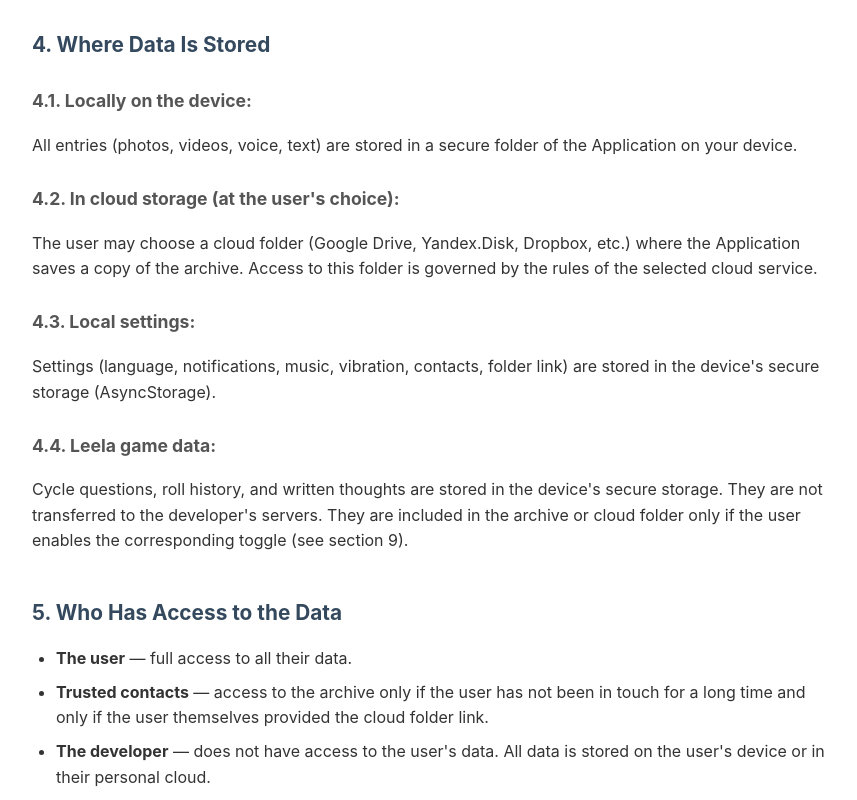
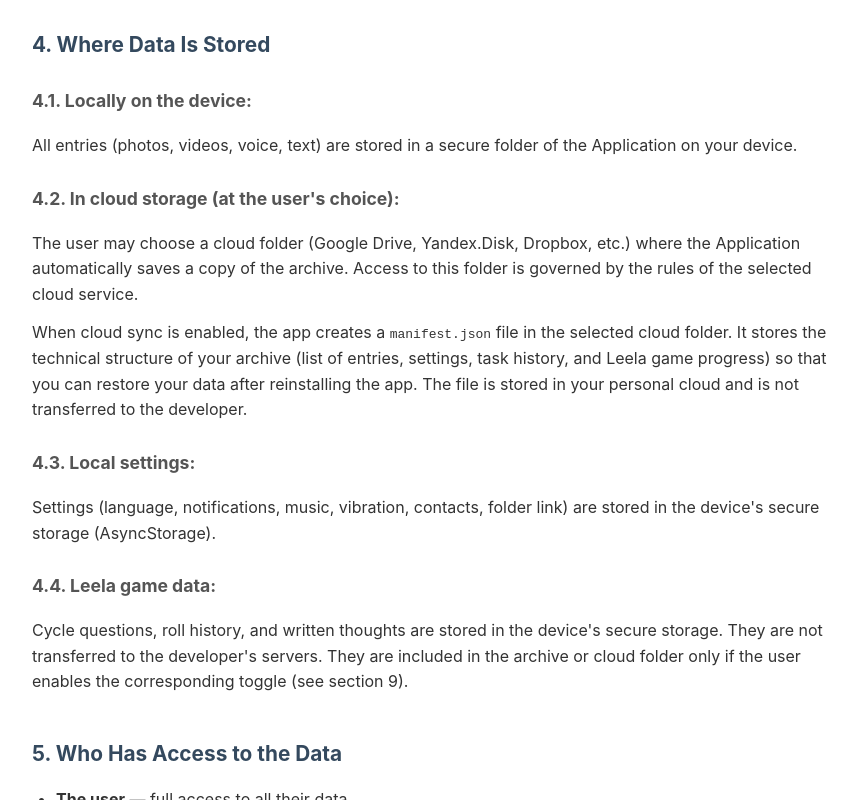
Before and after one commit to alex85kazak/privacy, a plain HTML site: page en.html in a window 1280 px wide. Shown: the part 1632-2432 px from the top of the page, without its empty margins (208-1065 px from the left). Drawn offline with Linux system fonts and the light colour scheme.

Commit message:
Update en.html

```diff
--- a/en.html
+++ b/en.html
@@ -35,7 +35,7 @@
 
 <h1>Privacy Policy of the "Life Piggy Bank" Application</h1>
 
-<p class="date"><strong>Last updated:</strong> October 12, 2026</p>
+<p class="date"><strong>Last updated:</strong> November 1, 2026</p>
 
 <h2>1. General Provisions</h2>
 <p>This Privacy Policy (hereinafter referred to as the "Policy") describes what data the mobile application <strong>"Life Piggy Bank"</strong> (hereinafter referred to as the "Application") collects, how it is used, where it is stored, and what rights the user has.</p>
@@ -90,7 +90,8 @@
 <p>All entries (photos, videos, voice, text) are stored in a secure folder of the Application on your device.</p>
 
 <h3>4.2. In cloud storage (at the user's choice):</h3>
-<p>The user may choose a cloud folder (Google Drive, Yandex.Disk, Dropbox, etc.) where the Application saves a copy of the archive. Access to this folder is governed by the rules of the selected cloud service.</p>
+<p>The user may choose a cloud folder (Google Drive, Yandex.Disk, Dropbox, etc.) where the Application automatically saves a copy of the archive. Access to this folder is governed by the rules of the selected cloud service.</p>
+<p>When cloud sync is enabled, the app creates a <code>manifest.json</code> file in the selected cloud folder. It stores the technical structure of your archive (list of entries, settings, task history, and Leela game progress) so that you can restore your data after reinstalling the app. The file is stored in your personal cloud and is not transferred to the developer.</p>
 
 <h3>4.3. Local settings:</h3>
 <p>Settings (language, notifications, music, vibration, contacts, folder link) are stored in the device's secure storage (AsyncStorage).</p>
```
